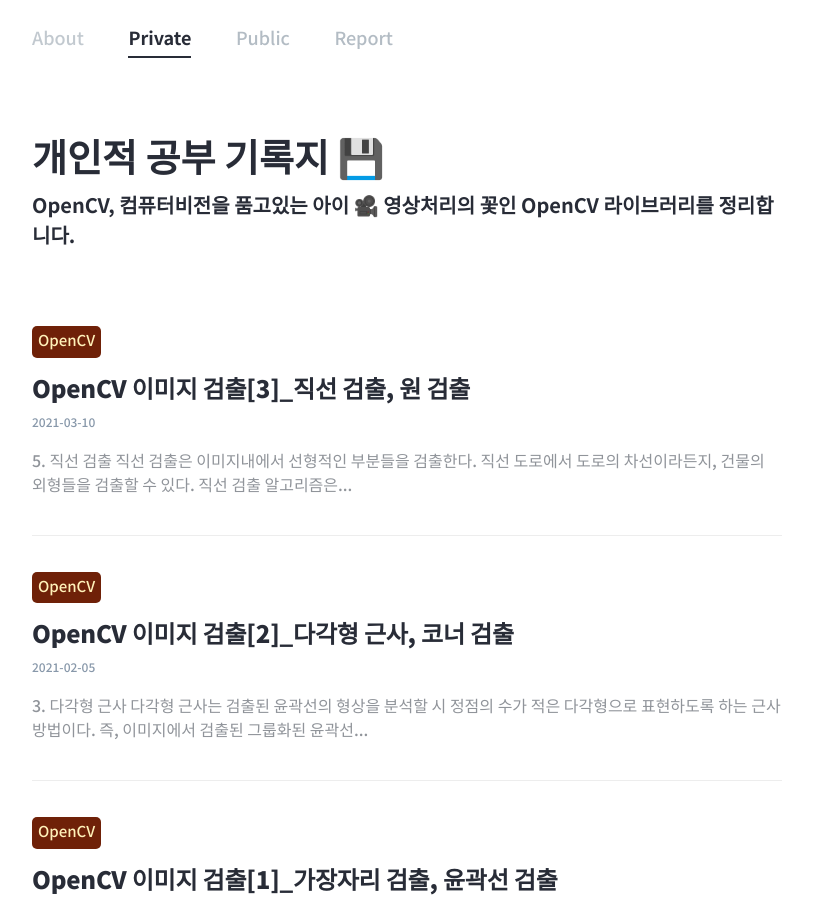
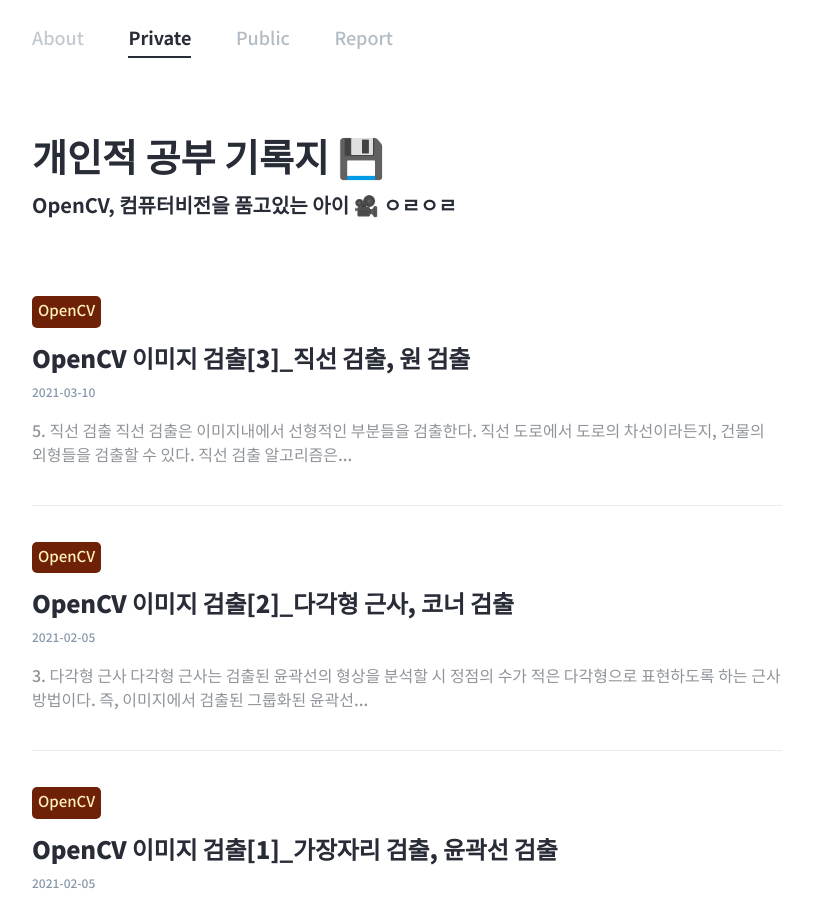
Before and after one commit to yoncho/yoncho.github.io, a Jekyll site: the page built from private/index.html, in a window 1280 px wide and 900 px high. Shown: the whole window, without its empty margins (233-1046 px from the left). Built offline with Jekyll 4.4.1, drawn with Linux system fonts in a browser that asks for light colours; some web fonts are replaced.

Commit message:
2021.09.22

```diff
--- a/private/index.html
+++ b/private/index.html
@@ -1,7 +1,7 @@
 ---
 layout: default
 title: "개인적 공부 기록지 💾"
-description: OpenCV, 컴퓨터비전을 품고있는 아이 🎥  영상처리의 꽃인 OpenCV 라이브러리를 정리합니다.
+description: OpenCV, 컴퓨터비전을 품고있는 아이 🎥  <br\>ㅇㄹㅇㄹ
 main: true
 project-header: true
 ---
```
